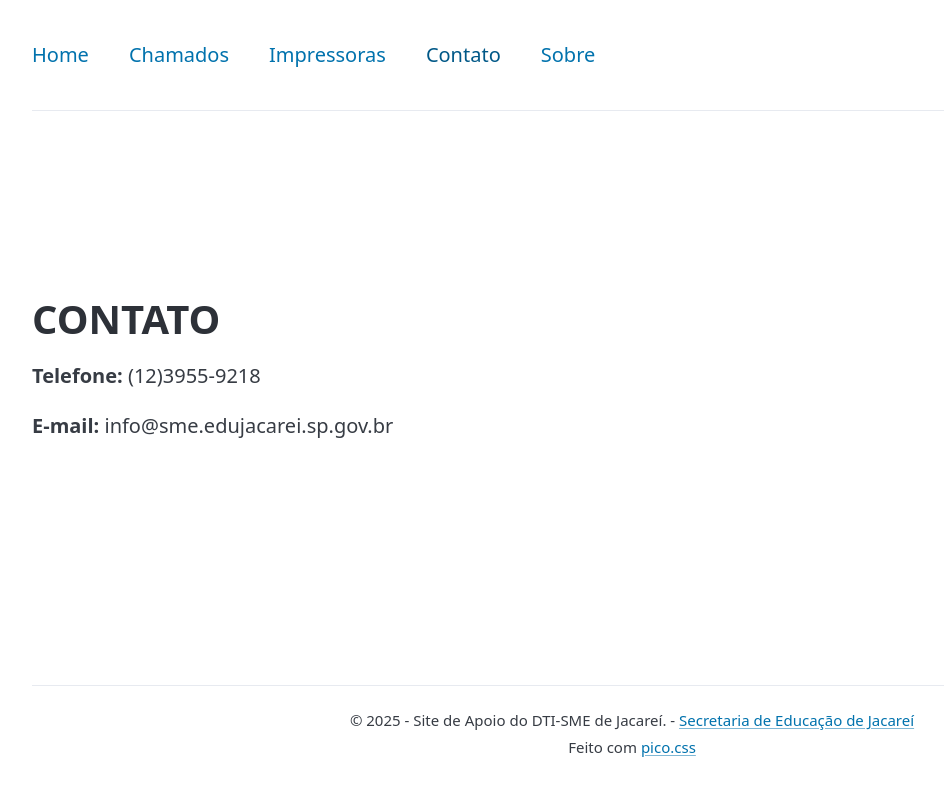
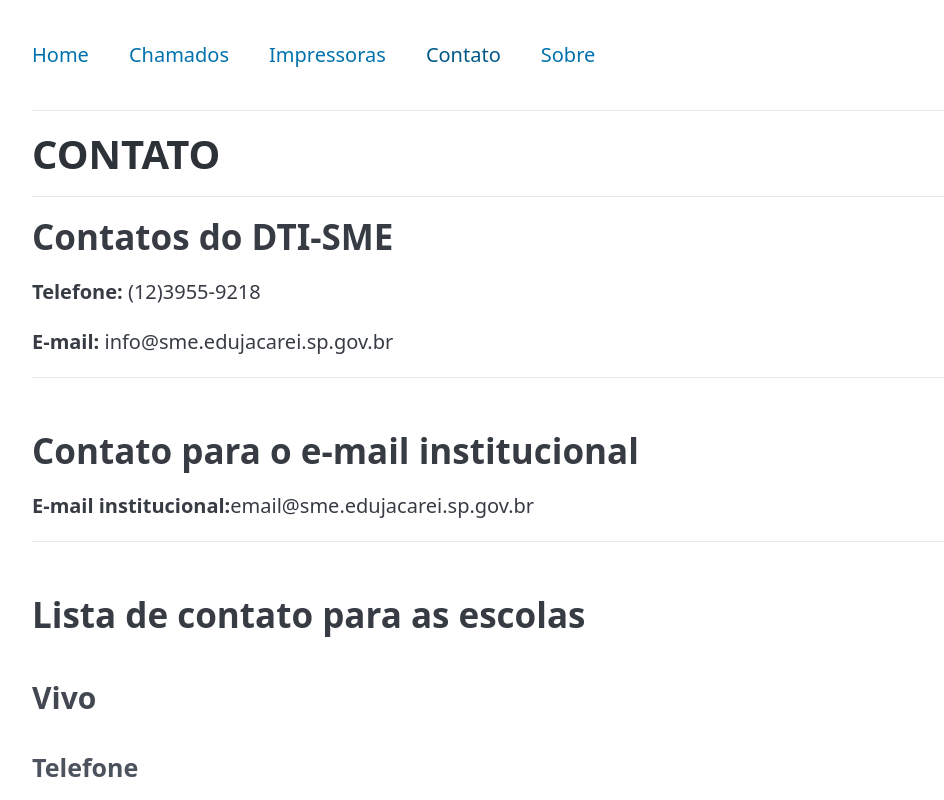
Before and after one commit to jacarei-sme/fluffy-pancake, a plain HTML site: page index.html in a window 1280 px wide. Both pictures are taken after a click on the link "Contato". Shown: the top 800 px of the page, without its empty margins (8-952 px from the left). Drawn offline with nearby package versions, Linux system fonts and the light colour scheme.

Commit message:
Adição de conteúdo

```diff
--- a/index.html
+++ b/index.html
@@ -48,6 +48,7 @@
                     <p>Nesta <a href="https://www.gov.br/mec/pt-br/assuntos/noticias/2024/novembro/escolas-municipais-comecam-a-receber-servicos-de-conectividade">notícia </a>que esta no site do <strong>gov.br</strong>, temos algumas informações sobre o programa.</p>
                     <p>Neste <a href="https://docs.google.com/spreadsheets/d/1KkDzKp513zBaKCrUGQlYuTDNTwtYPMwg5HapmXQNLpk/edit?gid=0#gid=0">link </a>temos acesso a uma tabela criada diretamente pelo <strong>MEC </strong>em que se é possível ver mais informações sobre as escolas que foram escolhidas pelo programa.</p>
                 </div>
+                <!-- Mudança dos e-mails institucionais-->
             </section>
             <!-- CHAMADOS -->
             <section class="container hidden" id="chamado-section">
@@ -195,9 +196,24 @@
             <!-- CONTATO -->
             <section class="container hidden" id="contato-section">
                 <h1>CONTATO</h1>
+                <hr>
+                <h2>Contatos do DTI-SME</h2>
                 <p><strong>Telefone:</strong> (12)3955-9218</p>
                 <p><strong>E-mail:</strong> info@sme.edujacarei.sp.gov.br</p>
-
+                <hr>
+                <h2>Contato para o e-mail institucional</h2>
+                <p><strong>E-mail institucional:</strong>email@sme.edujacarei.sp.gov.br</p>
+                <hr>
+                <h2>Lista de contato para as escolas</h2>
+                <h3>Vivo</h3>
+                <h4>Telefone</h4>
+                <h3>NetJacareí</h3>
+                <h3>Vivas</h3>
+                <!--div>
+                    <div class="iframe-container">
+                        <iframe src="https://www.google.com/maps/d/embed?mid=12Vuys74stH7CzsIurAZtN47AT247UIg&ehbc=2E312F" class="responsive-iframe"></iframe>
+                    </div>
+                </div-->
             </section>
             <!-- SOBRE -->
             <section class="container hidden" id="sobre-section">
```
